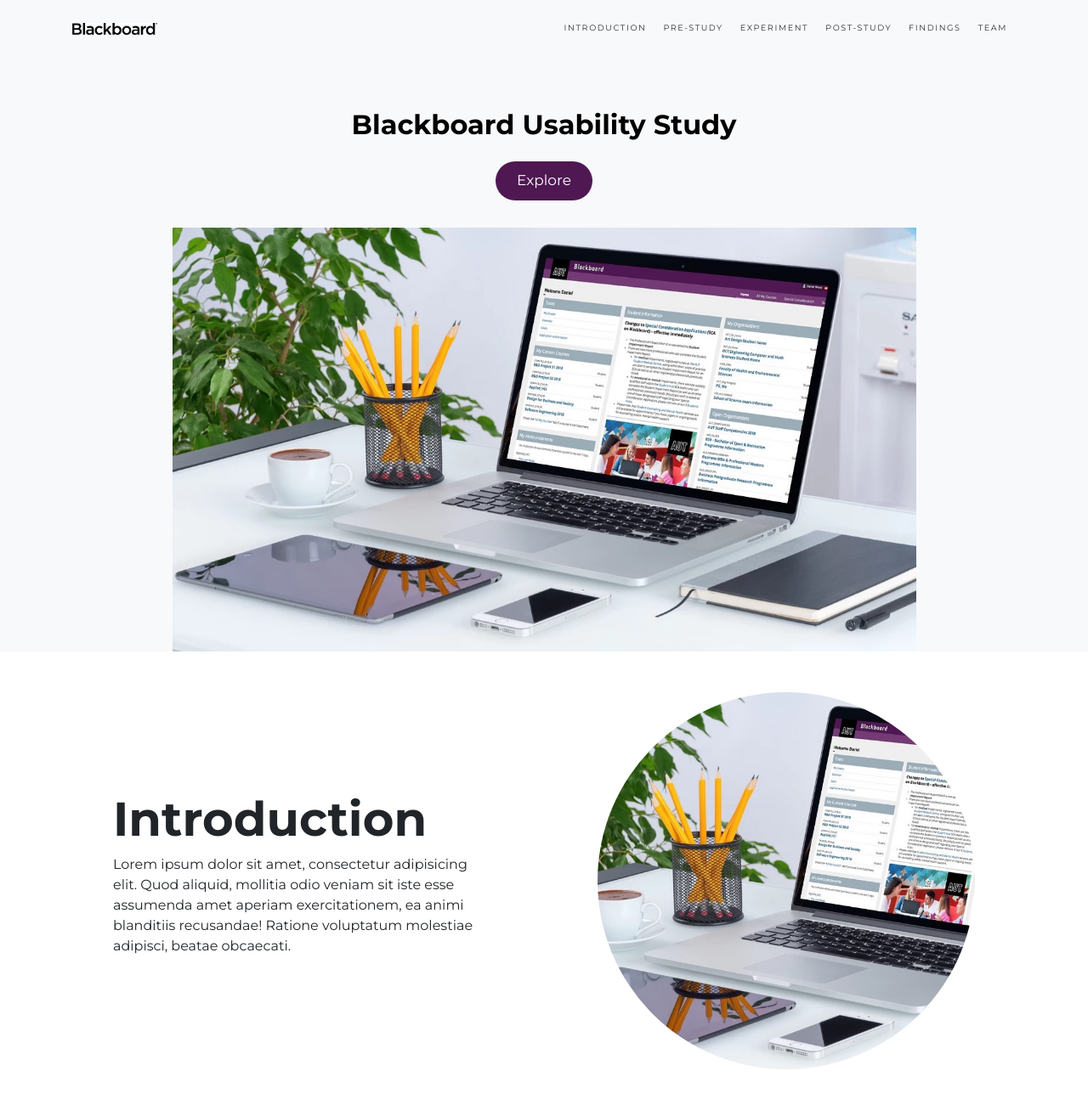
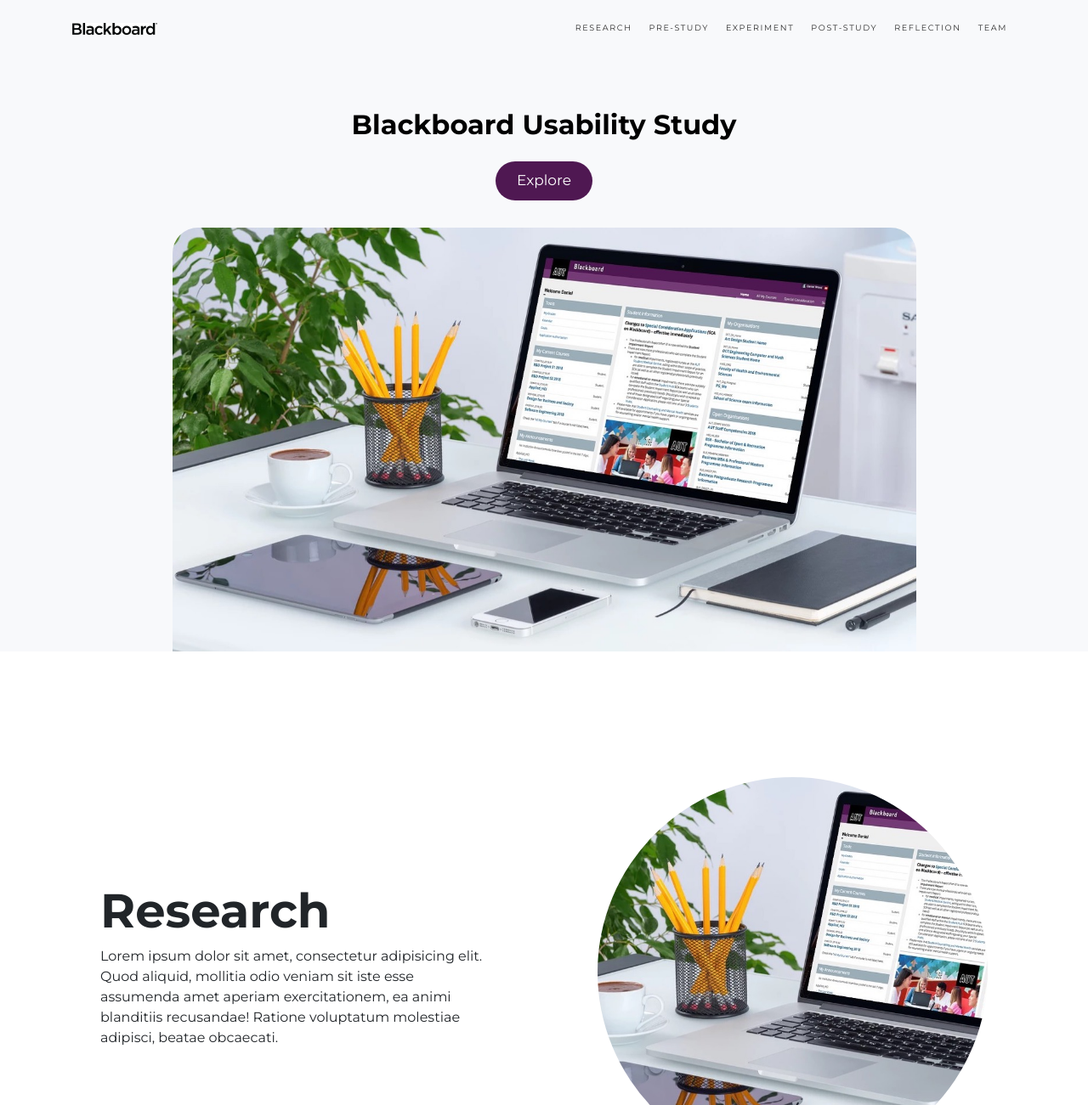
Before and after one commit to DanWoodNZ/Blackboard-Usability-Study, a website: page index.html in a window 1280 px wide. Shown: the top 1301 px of the page at 85% size. Drawn offline with Linux system fonts and the light colour scheme.

Commit message:
Adjusted section height and padding

```diff
--- a/css/one-page-wonder.css
+++ b/css/one-page-wonder.css
@@ -132,12 +132,27 @@
   }
 }
 
+.large-top-margin {
+  margin-top: 200px;
+  margin-bottom: 200px;
+}
+
 
 .hero-img {
   width: 70%;
   margin-left: auto;
   margin-right: auto;
   display: block;
+  border-radius: 30px 30px 0px 0px;
+}
+
+.section-style {
+    margin: 0 auto;
+    padding: 100px 0px 0px 0px;
+    overflow: hidden;
+    position: static;
+    width: 100%;
+    height: 100vh;
 }
 
 /* Team members */
--- a/index.html
+++ b/index.html
@@ -35,7 +35,7 @@
         <div class="collapse navbar-collapse" id="navbarResponsive">
           <ul class="navbar-nav ml-auto">
             <li class="nav-item">
-              <a class="nav-link" href="#introduction">Introduction</a>
+              <a class="nav-link" href="#research">Research</a>
             </li>
             <li class="nav-item">
               <a class="nav-link" href="#prestudy">Pre-Study</a>
@@ -47,7 +47,7 @@
               <a class="nav-link" href="#poststudy">Post-study</a>
             </li>
             <li class="nav-item">
-              <a class="nav-link" href="#findings">Findings</a>
+              <a class="nav-link" href="#reflection">Reflection</a>
             </li>
             <li class="nav-item">
               <a class="nav-link" href="#team">Team</a>
@@ -72,8 +72,8 @@
     </div>
 
 
-    <section id="introduction">
-      <div class="container">
+    <section id="research">
+      <div class="container section-style">
         <div class="row align-items-center">
           <div class="col-lg-6 order-lg-2">
             <div class="p-5">
@@ -82,7 +82,7 @@
           </div>
           <div class="col-lg-6 order-lg-1">
             <div class="p-5">
-              <h2 class="display-4">Introduction</h2>
+              <h2 class="display-4">Research</h2>
               <p>Lorem ipsum dolor sit amet, consectetur adipisicing elit. Quod aliquid, mollitia odio veniam sit iste esse assumenda amet aperiam exercitationem, ea animi blanditiis recusandae! Ratione voluptatum molestiae adipisci, beatae obcaecati.</p>
             </div>
           </div>
@@ -91,7 +91,7 @@
     </section>
 
     <section id="prestudy">
-      <div class="container">
+      <div class="container section-style">
         <div class="row align-items-center">
           <div class="col-lg-6">
             <div class="p-5">
@@ -109,7 +109,7 @@
     </section>
 
     <section id="experiment">
-      <div class="container">
+      <div class="container section-style">
         <div class="row align-items-center">
           <div class="col-lg-6 order-lg-2">
             <div class="p-5">
@@ -127,7 +127,7 @@
     </section>
 
     <section id="poststudy">
-      <div class="container">
+      <div class="container section-style">
         <div class="row align-items-center">
           <div class="col-lg-6 order-lg-2">
             <div class="p-5">
@@ -144,8 +144,8 @@
       </div>
     </section>
 
-    <section id="findings">
-      <div class="container">
+    <section id="reflection">
+      <div class="container section-style">
         <div class="row align-items-center">
           <div class="col-lg-6 order-lg-2">
             <div class="p-5">
@@ -154,7 +154,7 @@
           </div>
           <div class="col-lg-6 order-lg-1">
             <div class="p-5">
-              <h2 class="display-4">Findings</h2>
+              <h2 class="display-4">Reflection</h2>
               <p>Lorem ipsum dolor sit amet, consectetur adipisicing elit. Quod aliquid, mollitia odio veniam sit iste esse assumenda amet aperiam exercitationem, ea animi blanditiis recusandae! Ratione voluptatum molestiae adipisci, beatae obcaecati.</p>
             </div>
           </div>
@@ -163,7 +163,7 @@
     </section>
 
     <section id="team">
-      <div class="container">
+      <div class="container section-style">
         <div class="row align-items-center mt-5">
             <div class="col-lg-3 col-sm-3">
                 <div class="p-3">
```
